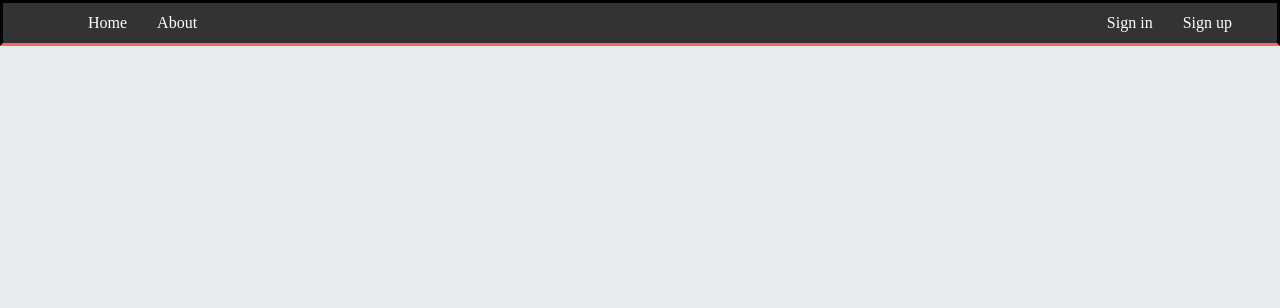
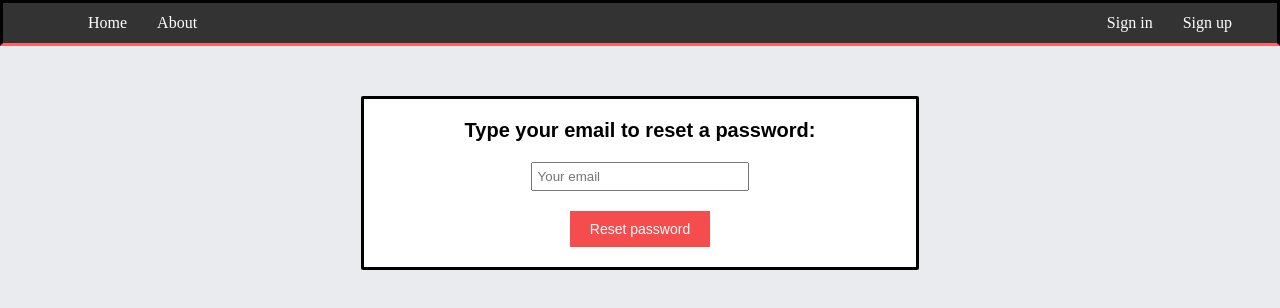
Before and after one commit to Ivan-Verushkin/frontend-complexttodoapp, a React (Create React App) app: page /forgot-password in a window 1280 px wide. Shown: the top 308 px of the page. Built offline with nearby package versions, Linux system fonts and the light colour scheme.

Commit message:
Forgot password page add with styles

```diff
--- /dev/null
+++ b/src/ForgotPassword.js
@@ -0,0 +1,65 @@
+import React, { useState } from "react";
+import axios from "axios";
+
+function ForgotPassword () {
+    const [email, setEmail] = useState('');
+    const [errors, setErrors] = useState({});
+    const [isValid, setIsValid] = useState (true);
+    const [forgotPasswordSuccess, setForgotPasswordSuccess] = useState(false);
+    const url = process.env.REACT_APP_API_URL;
+
+    function verifyInputs() {
+        const validateErrors = {};
+        setIsValid(true);
+        if (email === '' || email === null){
+            validateErrors.emailEmpty = 'Email can not be empty';
+            setIsValid(false);
+        }
+
+        setErrors(validateErrors);
+        return isValid;
+    }
+
+    const handleSubmit = async(e) => {
+        e.preventDefault();
+        if (!verifyInputs()){
+            return;
+        }
+
+        try {
+            var res = await axios.post(url + '/api/Auth/forgot-password',{
+                email : email
+            });
+            if (res.data === true){
+                setForgotPasswordSuccess(true);
+            }
+
+        } catch (error) {
+            setErrors({
+                forgotPasswordUnsuccessfull: 'Email reset was unsuccessfull due to ' + error.message + '. Please try again later'
+            });
+        }
+    }
+    return (
+        <div id='signInDiv'>
+            {!forgotPasswordSuccess &&
+                <form onSubmit={handleSubmit} className="signInForm">
+                    <label>Type your email to reset a password:</label>
+                    <input
+                        type='email'
+                        placeholder="Your email"
+                        value={email}
+                        onChange={(e) => setEmail(e.target.value)}
+                        className="forgotPasswordInput"
+                    />
+                    {errors.emailEmpty && <p className="danger-notification">{errors.emailEmpty}</p>}
+                    {errors.forgotPasswordUnsuccessfull && <p className="danger-notification">{errors.forgotPasswordUnsuccessfull}</p>}
+                    <button className="signInButton" type="submit"> Reset password</button>
+                </form>
+            }
+            {forgotPasswordSuccess && <p className="emailPasswordResetSuccess">Please check your email and follow the instructions!</p>}
+        </div>
+    );
+}
+
+export default ForgotPassword;
--- a/src/Navigation.js
+++ b/src/Navigation.js
@@ -7,6 +7,7 @@ import { useContext } from "react";
 import ProtectedRoute from "./ProtectedRoute";
 import SignUp from "./SignUp";
 import About from "./About";
+import ForgotPassword from "./ForgotPassword";
 
 
 function Navigation (){
@@ -57,6 +58,10 @@ function Navigation (){
                         }
                     />
                     <Route
+                        path="/forgot-password"
+                        element={<ForgotPassword />}
+                    />
+                    <Route
                         path="/about"
                         element={<About/>}
                     />
--- a/src/SignIn.js
+++ b/src/SignIn.js
@@ -66,6 +66,11 @@ function SignIn(){
 
         await loginUserAsync();
     }
+
+    const ForgotPasswordClicked = () => {
+        navigate('/forgot-password');
+    }
+
     return (
         <div id='signInDiv'>
             <form className="signInForm" onSubmit={handleSubmit}>
@@ -91,7 +96,7 @@ function SignIn(){
 
                 <button type='submit' className="signInButton">Login</button>
 
-                <button type="button" className="forgotPasswordButton">Forgot password?</button>
+                <button type="button" className="forgotPasswordButton" onClick={ForgotPasswordClicked}>Forgot password?</button>
 
                 <button type="button" className="registerNewAccountButton">Register new account</button>
             </form>
--- a/src/index.css
+++ b/src/index.css
@@ -121,6 +121,23 @@ body {
   opacity: 0.7;
 }
 
+.forgotPasswordInput{
+  margin: 10px;
+  margin-top: 20px;
+  padding: 5px;
+  width: 40%;
+  min-width: 100px;
+}
+
+.emailPasswordResetSuccess{
+  font-family: Arial, Helvetica, sans-serif;
+  font-size: 20px;
+  border-style: solid;
+  border-width: 2px;
+  padding: 40px 60px;
+  background-color: white;
+}
+
 @media (max-width: 700px) {
   body {
     font-size: 14px;
```
